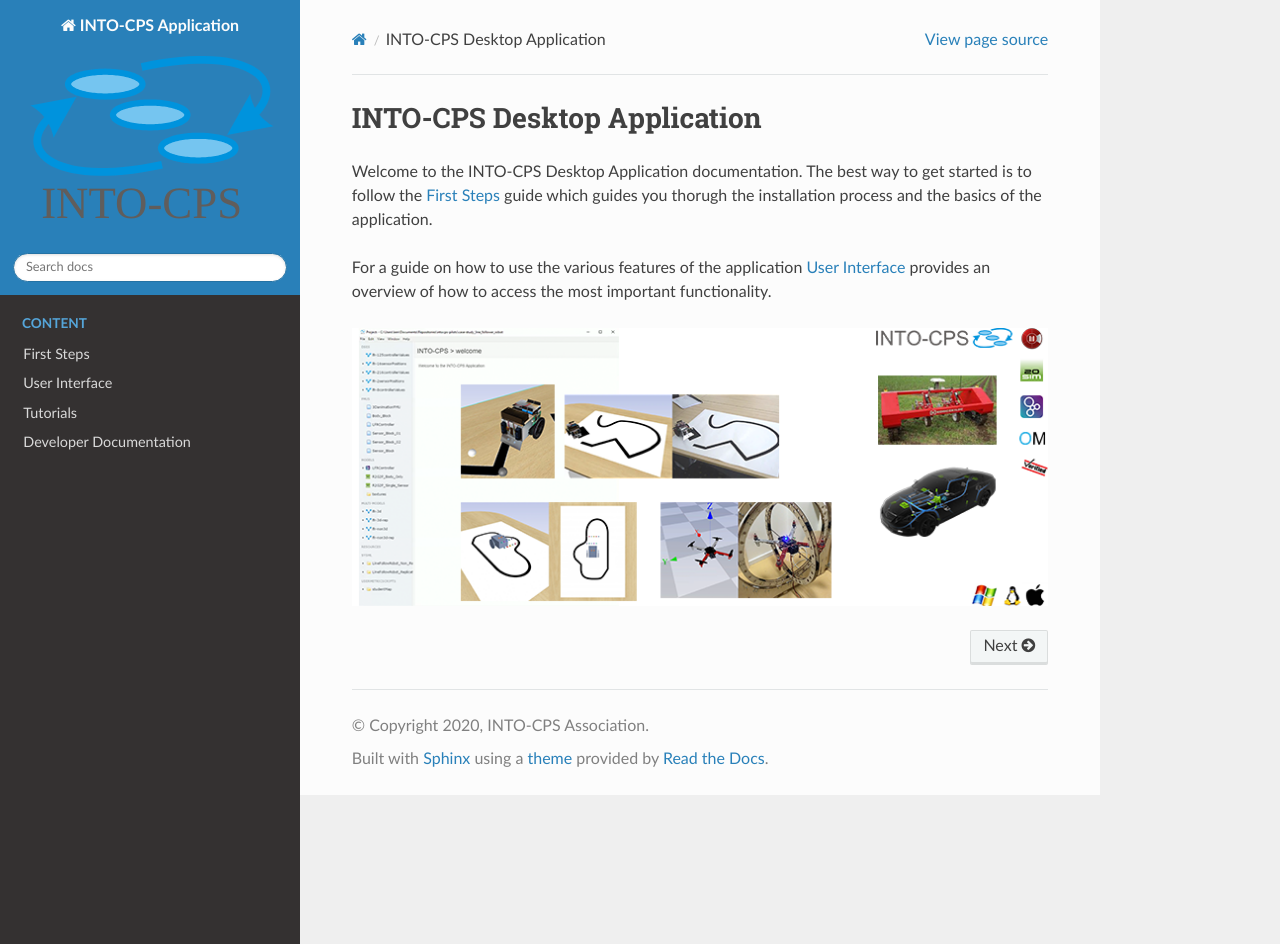
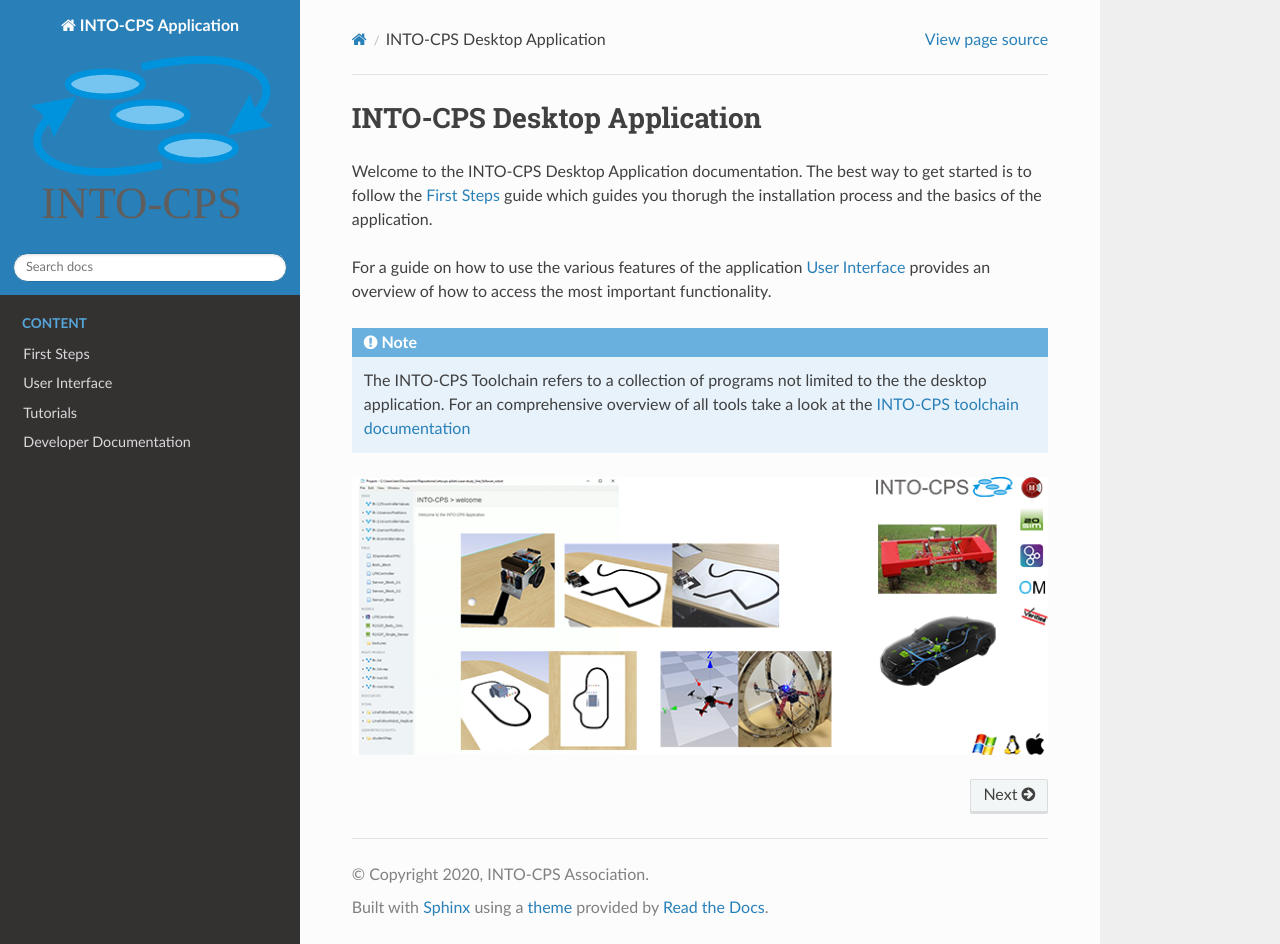
Before and after one commit to INTO-CPS-Association/into-cps-application, a Sphinx documentation site: the page built from docs/index.rst, in a window 1280 px wide and 944 px high. Built offline with Sphinx 7.4.7 and the Read the Docs theme 2.0.0, drawn with Linux system fonts in a browser that asks for light colours.

Commit message:
Add link to toolchain documentation

```diff
--- a/docs/index.rst
+++ b/docs/index.rst
@@ -5,6 +5,12 @@ Welcome to the INTO-CPS Desktop Application documentation.
 The best way to get started is to follow the :ref:`First Steps` guide which guides you thorugh the installation process and the basics of the application.
 
 For a guide on how to use the various features of the application :ref:`User Interface` provides an overview of how to access the most important functionality.
+
+.. note::
+    The INTO-CPS Toolchain refers to a collection of programs not limited to the the desktop application.
+    For an comprehensive overview of all tools take a look at the `INTO-CPS toolchain documentation <https://into-cps-association.readthedocs.io/en/latest/>`__
+
+
 
 .. image:: images/into-cps-preview.png
 
```
